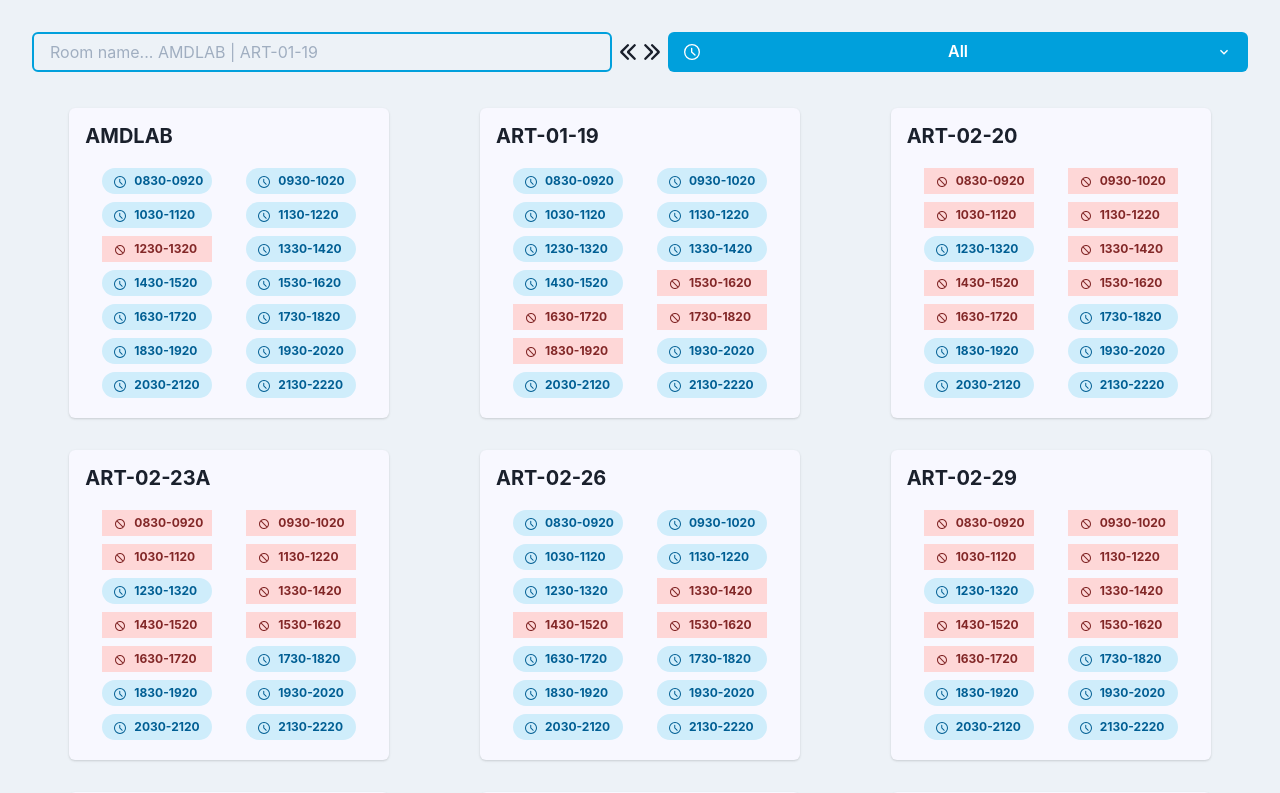
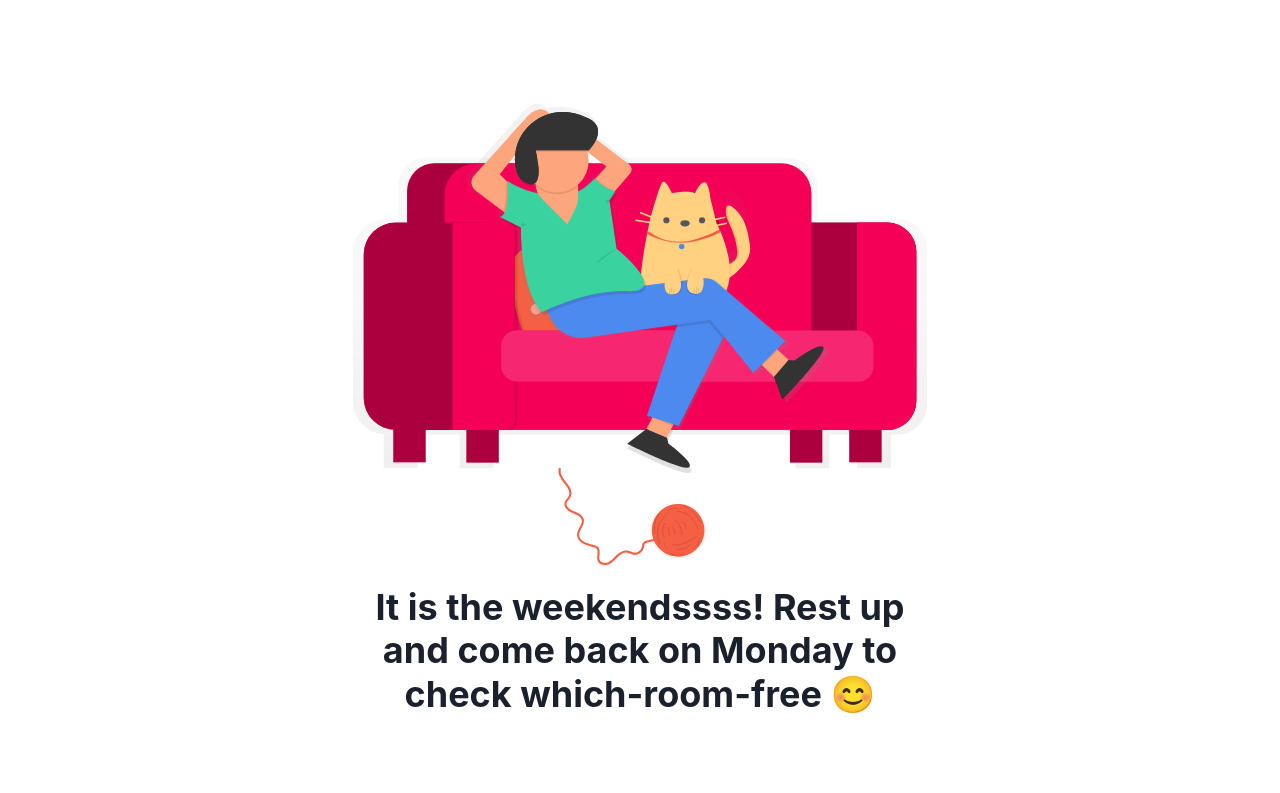
Before and after one commit to OkkarMin/where-to-mug, a Next.js app: page / in a window 1280 px wide. Shown: the top 793 px of the page. Built offline with nearby package versions, Linux system fonts and the light colour scheme.

Commit message:
refactor: :recycle: Refactor into WeekendMessage

```diff
--- /dev/null
+++ b/src/pages/components/WeekendMessage.tsx
@@ -0,0 +1,29 @@
+import { Container, Flex, Heading } from "@chakra-ui/react";
+import Image from "next/image";
+
+export const WeekendMessage = () => {
+  return (
+    <Flex
+      direction="column"
+      w="full"
+      h="auto"
+      minH="100vh"
+      mb="-4"
+      align="center"
+      justify="center"
+    >
+      <Container>
+        <Image
+          width="400"
+          height="350"
+          layout="responsive"
+          src="/assets/weekend_chill.svg"
+        />
+        <Heading as="h1" textAlign="center">
+          It is the weekendssss! Rest up and come back on Monday to check
+          which-room-free 😊
+        </Heading>
+      </Container>
+    </Flex>
+  );
+};
--- a/src/pages/index.tsx
+++ b/src/pages/index.tsx
@@ -1,17 +1,11 @@
 import { useState } from "react";
-import {
-  Container,
-  Flex,
-  Heading,
-  SimpleGrid,
-  Spacer,
-  Text,
-} from "@chakra-ui/react";
+import { Flex, SimpleGrid, Spacer, Text } from "@chakra-ui/react";
 
 import { FilterOptions } from "../components/FilterOptions";
 import { FreeRoomCard } from "../components/FreeRoomCard";
 
 import room_occupancy from "../../room_occupancy.json";
+import { WeekendMessage } from "./components/WeekendMessage";
 
 const numberDayToStringDay = {
   1: "MON",
@@ -25,7 +19,7 @@ const isWeekDay = (numberDay: number) => numberDay <= 5;
 
 // const numberDay = new Date().getDay();
 // !!! Remove this hardcoded line in production
-const numberDay = 5;
+const numberDay = 6;
 
 let stringDay: string, rooms: any[];
 if (isWeekDay(numberDay)) {
@@ -80,22 +74,7 @@ const Index = () => {
       </Text>
     </Flex>
   ) : (
-    <Flex
-      direction="column"
-      w="full"
-      h="auto"
-      minH="100vh"
-      bg="gray.100"
-      mb="-4"
-      align="center"
-      justify="center"
-    >
-      <Container>
-        <Heading as="h1" textAlign="center">
-          It is the weekendssss! Rest up and come back on Monday 😊
-        </Heading>
-      </Container>
-    </Flex>
+    <WeekendMessage />
   );
 };
 
```
Also changed, not shown: public/assets/weekend_chill.svg (added).
